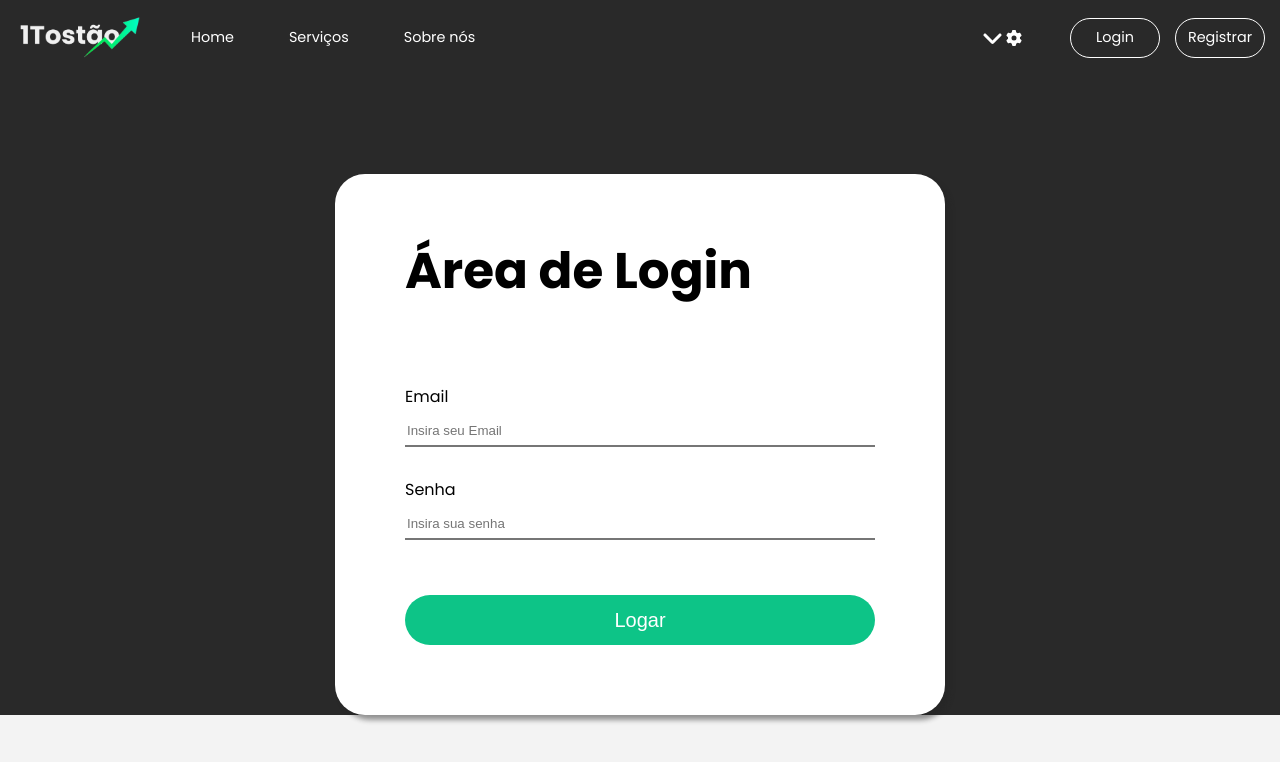
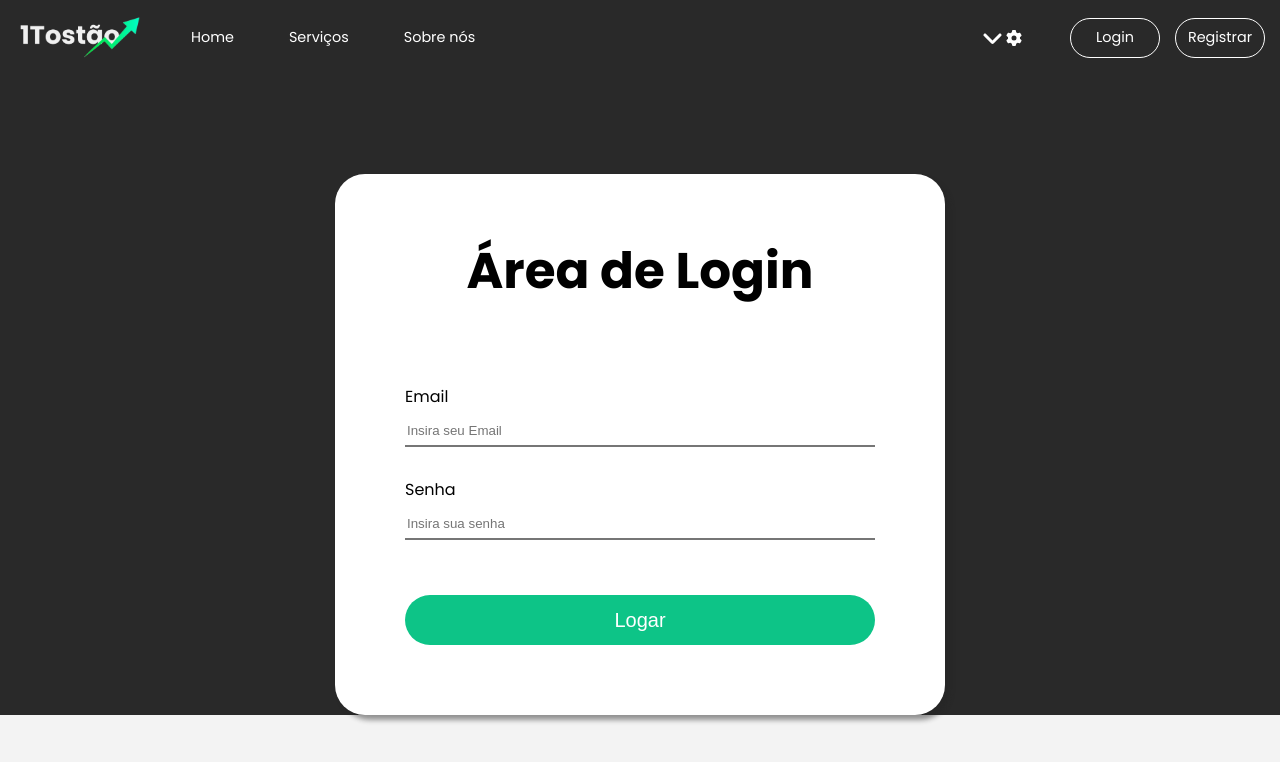
Before and after one commit to lchampz/1Tostao-refactor, a React (Create React App) app in the folder 1tostao/: page /login in a window 1280 px wide. Shown: the top 762 px of the page. Built offline with nearby package versions, Linux system fonts and the light colour scheme.

Commit message:
feat: benefits text adjusted

```diff
--- a/1tostao/src/components/atoms/Container/styled.js
+++ b/1tostao/src/components/atoms/Container/styled.js
@@ -16,6 +16,8 @@ export const Container = styled.div`
     margin-top: ${({mtopContainer}) => (mtopContainer ? mtopContainer : "auto")};
     margin-bottom: ${({mbottomContainer}) => (mbottomContainer ? mbottomContainer : "auto")};
     width: ${({widthContainer}) => (widthContainer ? widthContainer : "100%")};
+    display:grid;
+    justify-content:center;
 `
 
 export const Linha = styled.div`
--- a/1tostao/src/components/atoms/Text/styles/text_style.js
+++ b/1tostao/src/components/atoms/Text/styles/text_style.js
@@ -8,7 +8,7 @@ export const Title = styled.div`
     font-weight: ${({weightText}) => (weightText ? weightText : "bold")};
     line-height: ${({heightText}) => (heightText ? heightText : "1.1")};
     margin-bottom: ${({bottomText}) => (bottomText ? bottomText: "auto")};
-    text-align: ${({alignText}) => (alignText ? alignText : "left")};
+    text-align: ${({alignText}) => (alignText ? alignText : "auto")};
 
     .cursor{
         background-color: #fff;
```
